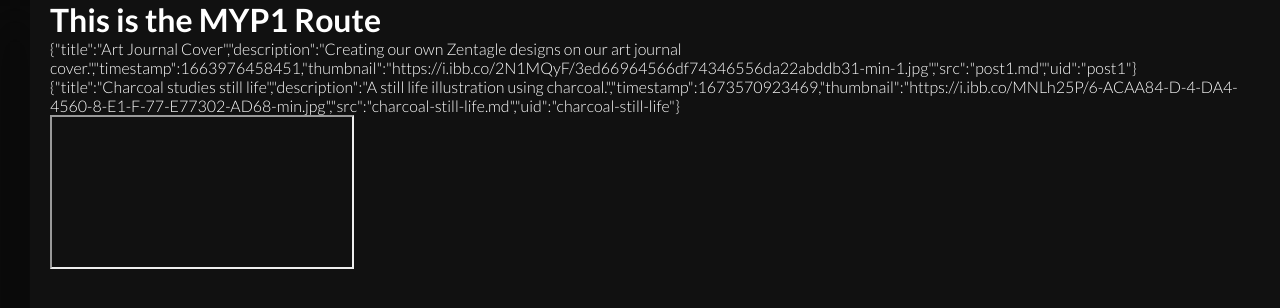
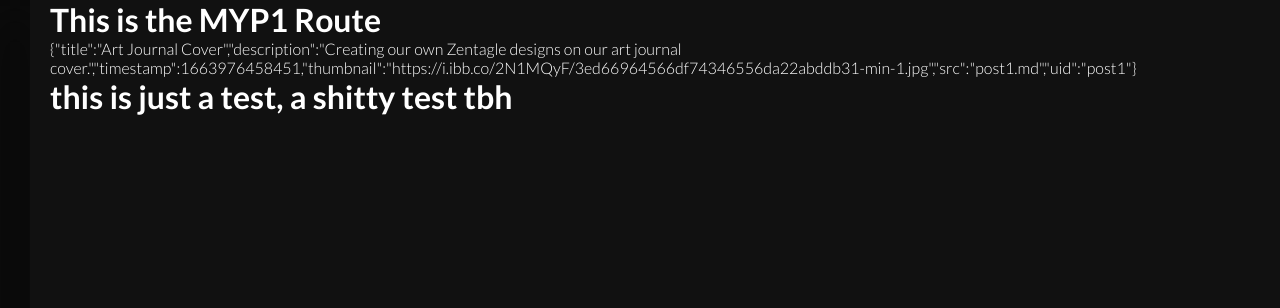
Before and after one commit to rainwashed/art.mnis.xyz, a React (Vite) app: page /myp1 in a window 1280 px wide. Shown: the top 308 px of the page. Built offline with nearby package versions, Linux system fonts and the light colour scheme; some icons are missing.

Commit message:
created mock iframe view; now need to work on the style of the page

```diff
--- /dev/null
+++ b/public/posts/post1.md
@@ -0,0 +1 @@
+# this is just a test, a shitty test tbh
--- a/src/routes/iframe.view.tsx
+++ b/src/routes/iframe.view.tsx
@@ -1,11 +1,27 @@
 import { ReactNode } from "react";
 import { marked } from "marked";
+import { useQuery } from "react-query";
 
 interface props {
   children?: ReactNode[];
-  file: string;
+  fileName: string;
 }
 
 function IFrameView(props: props) {
+  const { status, data } = useQuery("iframe", async () => {
+    const res = await fetch(
+      `${window.document.location.origin}/posts/${props.fileName}`
+    );
+    return res.text();
+  });
+
+  if (status === "error") return <p>Unable to render {props.fileName}.</p>;
+  if (status === "loading") return <p>Loading {props.fileName}</p>;
+
+  return (
+    <div dangerouslySetInnerHTML={{ __html: marked.parse(data as string) }} />
+  );
   // using react query, fetch for the file described in the file prop and render it using marked.js render method
 }
+
+export default IFrameView;
--- a/src/routes/myp1.route.tsx
+++ b/src/routes/myp1.route.tsx
@@ -8,6 +8,8 @@ import {
   useRef,
   useState,
 } from "react";
+import IFrameView from "./iframe.view";
+import "./styles/myp1.module.scss";
 
 function PostArea() {
   const [openedPost, setOpenedPost] = useState(false);
@@ -24,7 +26,6 @@ function PostArea() {
       cacheTime: 1 * 24 * 60 * 60 * 1000,
     }
   );
-  const iframeRef = useRef(null);
 
   const postsData: PostInterface | PostInterface[] | undefined = data?.posts;
 
@@ -44,10 +45,9 @@ function PostArea() {
           <div key={i}>{JSON.stringify(val)}</div>
         ))}
       </div>
-      <iframe
-        ref={iframeRef}
-        className={`iframe_view ${openedPost ? "view_open" : ""}`}
-      />
+      <div className={`mock_iframe_view ${openedPost ? "view_open" : ""}`}>
+        <IFrameView fileName="post1.md" />
+      </div>
     </div>
   );
 }
--- /dev/null
+++ b/src/routes/styles/myp1.module.scss
@@ -0,0 +1,3 @@
+.mock_iframe_view {
+  background-color: red;
+}
```
Also changed, not shown: public/manifest.json.
